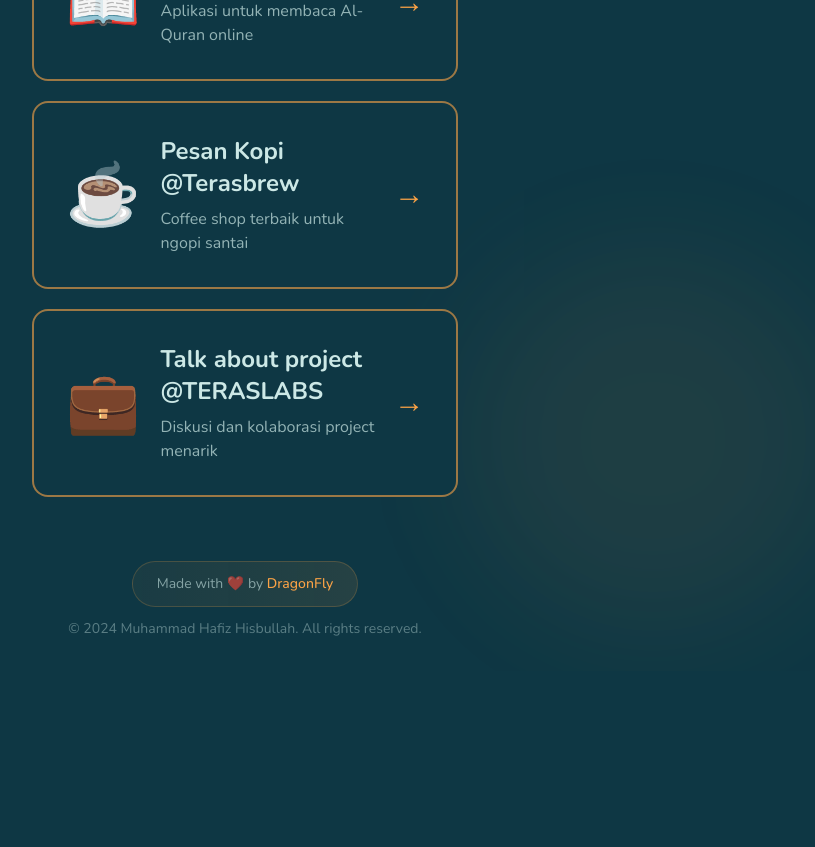
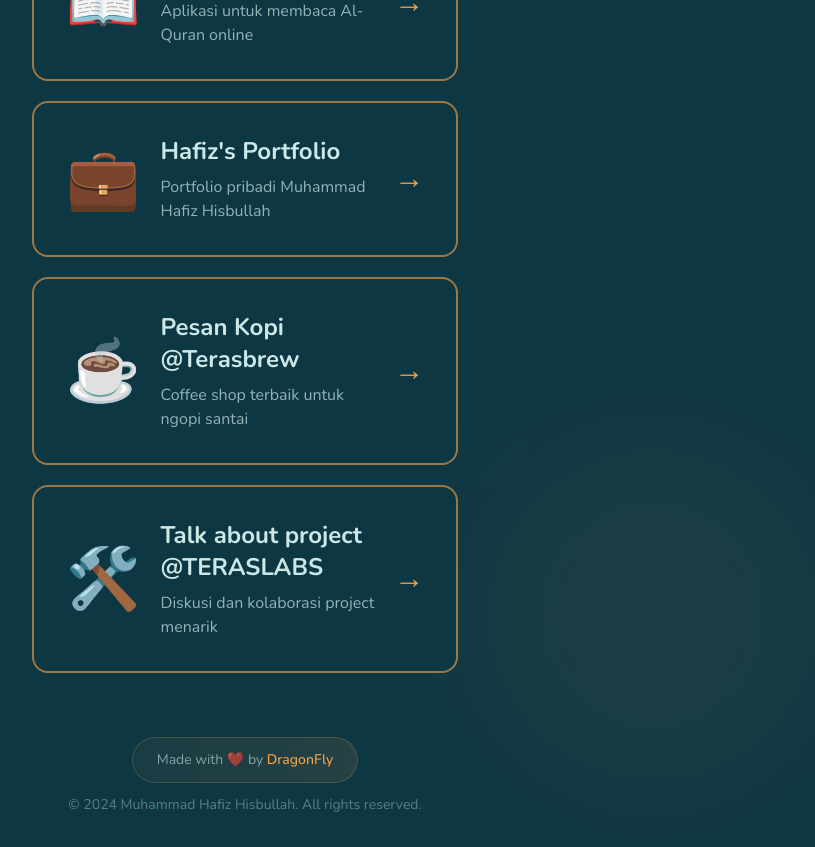
Before and after one commit to DragonFly378/website-portofolio, a React (Create React App) app: page /link in a window 1280 px wide. Shown: the part 620-1467 px from the top of the page, without its empty margins (395-1210 px from the left). Before the commit the page ends 1291 px from the top, so only its background shows below. Built offline with nearby package versions, Linux system fonts and the light colour scheme.

Commit message:
update link page

```diff
--- a/src/Pages/Link.jsx
+++ b/src/Pages/Link.jsx
@@ -17,7 +17,7 @@
       href={url}
       target="_blank"
       rel="noreferrer"
-      className={`link-card group relative w-full bg-gradient-to-r from-dark-blue to-dark-blue border-2 border-orange/60 rounded-2xl p-6 sm:p-7 lg:p-8 overflow-hidden transition-all duration-500 ease-out transform active:scale-95 ${
+      className={`link-card group relative w-full bg-gradient-to-r from-dark-blue to-dark-blue border-2 border-orange/60 rounded-2xl p-6 sm:p-2 lg:p-8 overflow-hidden transition-all duration-500 ease-out transform active:scale-95 ${
         isVisible ? 'translate-y-0 opacity-100' : 'translate-y-4 opacity-0'
       } hover:border-orange hover:shadow-2xl hover:shadow-orange/40 lg:hover:-translate-y-2 min-h-[88px] sm:min-h-[100px]`}
       style={{ transitionDelay: `${delay}ms` }}
@@ -30,7 +30,7 @@
 
       <div className="relative flex items-center gap-x-4 sm:gap-x-5">
         {emoji && (
-          <div className="icon text-5xl sm:text-6xl lg:text-6xl flex-shrink-0 transform group-hover:scale-110 group-hover:rotate-12 group-active:scale-110 group-active:rotate-12 transition-all duration-300">
+          <div className="icon text-3xl sm:text-4xl lg:text-6xl flex-shrink-0 transform group-hover:scale-110 group-hover:rotate-12 group-active:scale-110 group-active:rotate-12 transition-all duration-300">
             {emoji}
           </div>
         )}
@@ -90,6 +90,12 @@
       emoji: "📖",
     },
     {
+      title: "Hafiz's Portfolio",
+      url: "https://dragonfly378.my.id",
+      description: "Portfolio pribadi Muhammad Hafiz Hisbullah",
+      emoji: "💼",
+    },
+    {
       title: "Pesan Kopi @Terasbrew",
       url: "https://www.instagram.com/terasbrew/",
       description: "Coffee shop terbaik untuk ngopi santai",
@@ -99,7 +105,7 @@
       title: "Talk about project @TERASLABS",
       url: "https://www.instagram.com/teraslabs/",
       description: "Diskusi dan kolaborasi project menarik",
-      emoji: "💼",
+      emoji: "🛠️",
     },
   ];
 
```
